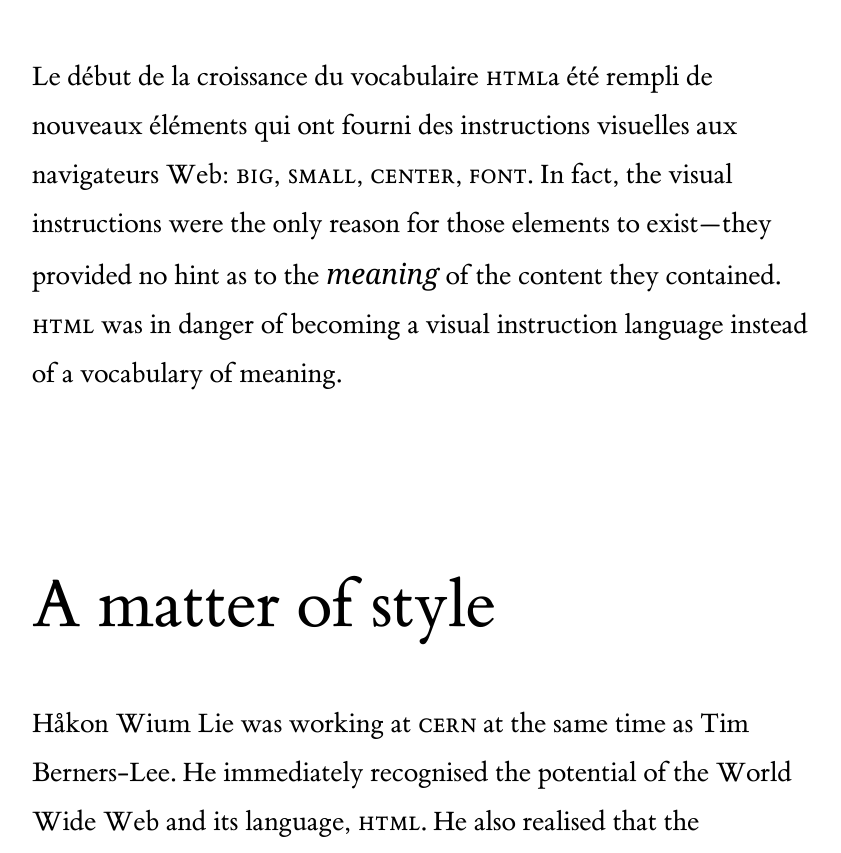
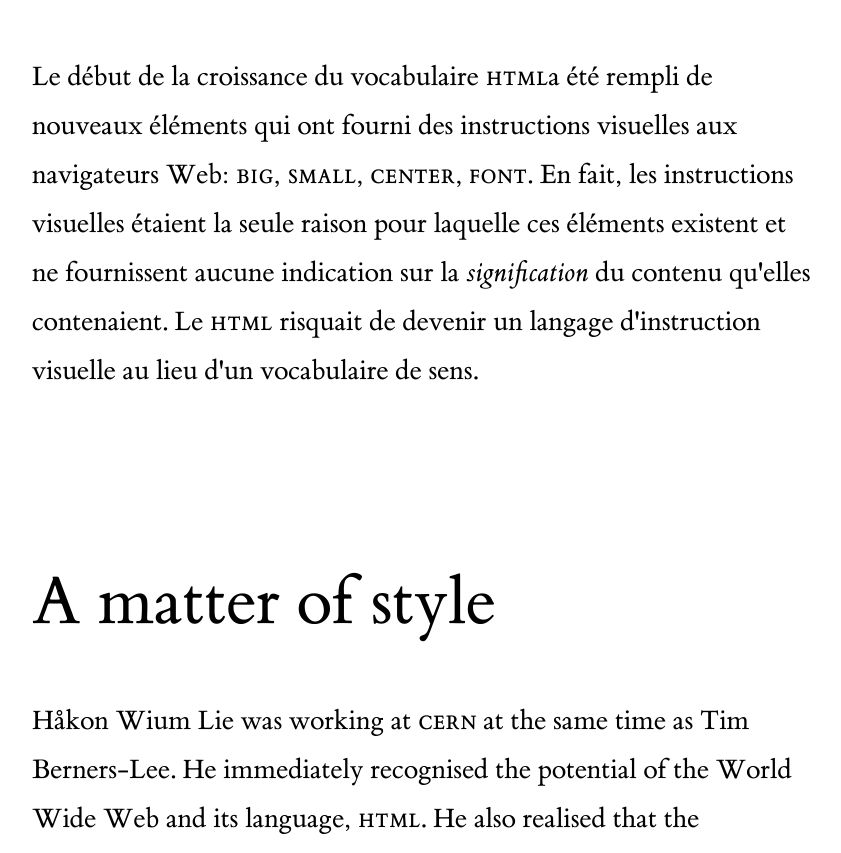
Before and after one commit to GTJesraD/resilientwebdesign-fr, a plain HTML site: page chapter2/index.html in a window 1280 px wide. Shown: the part 4148-5001 px from the top of the page, without its empty margins (216-1057 px from the left). Drawn offline with Linux system fonts and the light colour scheme; a web font is replaced by a local one.

Commit message:
Ajout des icones de la page, des polices manquantes et suite traduction

```diff
--- a/chapter2/index.html
+++ b/chapter2/index.html
@@ -124,10 +124,11 @@
             <p>Le début de la croissance du vocabulaire <abbr>HTML</abbr>a été rempli de nouveaux éléments qui ont
                 fourni des instructions visuelles aux navigateurs Web: <code class="markup element">BIG</code>, <code
                     class="markup element">SMALL</code>, <code class="markup element">CENTER</code>, <code
-                    class="markup element">FONT</code>. In fact, the visual instructions were the only reason for those
-                elements to exist—they provided no hint as to the <em>meaning</em> of the content they contained.
-                <abbr>HTML</abbr> was in danger of becoming a visual instruction language instead of a vocabulary
-                of meaning.
+                    class="markup element">FONT</code>. En fait, les instructions visuelles étaient la seule raison pour
+                laquelle ces éléments existent et ne fournissent aucune
+                indication sur la <em>signification</em> du contenu qu'elles contenaient. Le
+                <abbr>HTML</abbr> risquait de devenir un langage d'instruction visuelle au lieu d'un vocabulaire de
+                sens.
             </p>
 
         </section>
```
Also changed, not shown: favicon.ico (added), fonts/etbookot-bold-webfont.woff (added), fonts/etbookot-bold-webfont.woff2 (added), fonts/etbookot-italic-webfont.woff (added), fonts/etbookot-italic-webfont.woff2 (added), fonts/etbookot-roman-webfont.woff (added), images/icon512.png (added).
